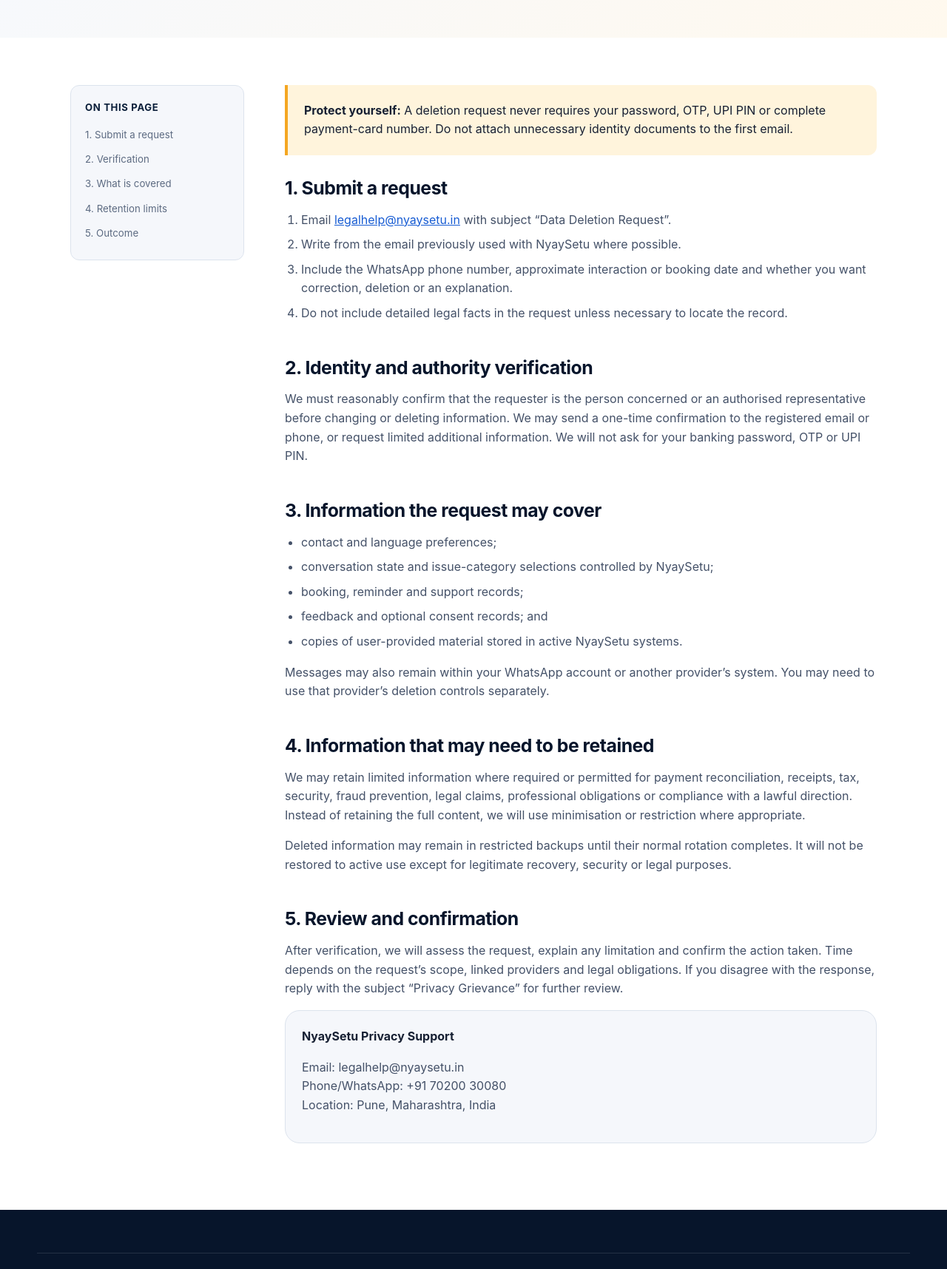
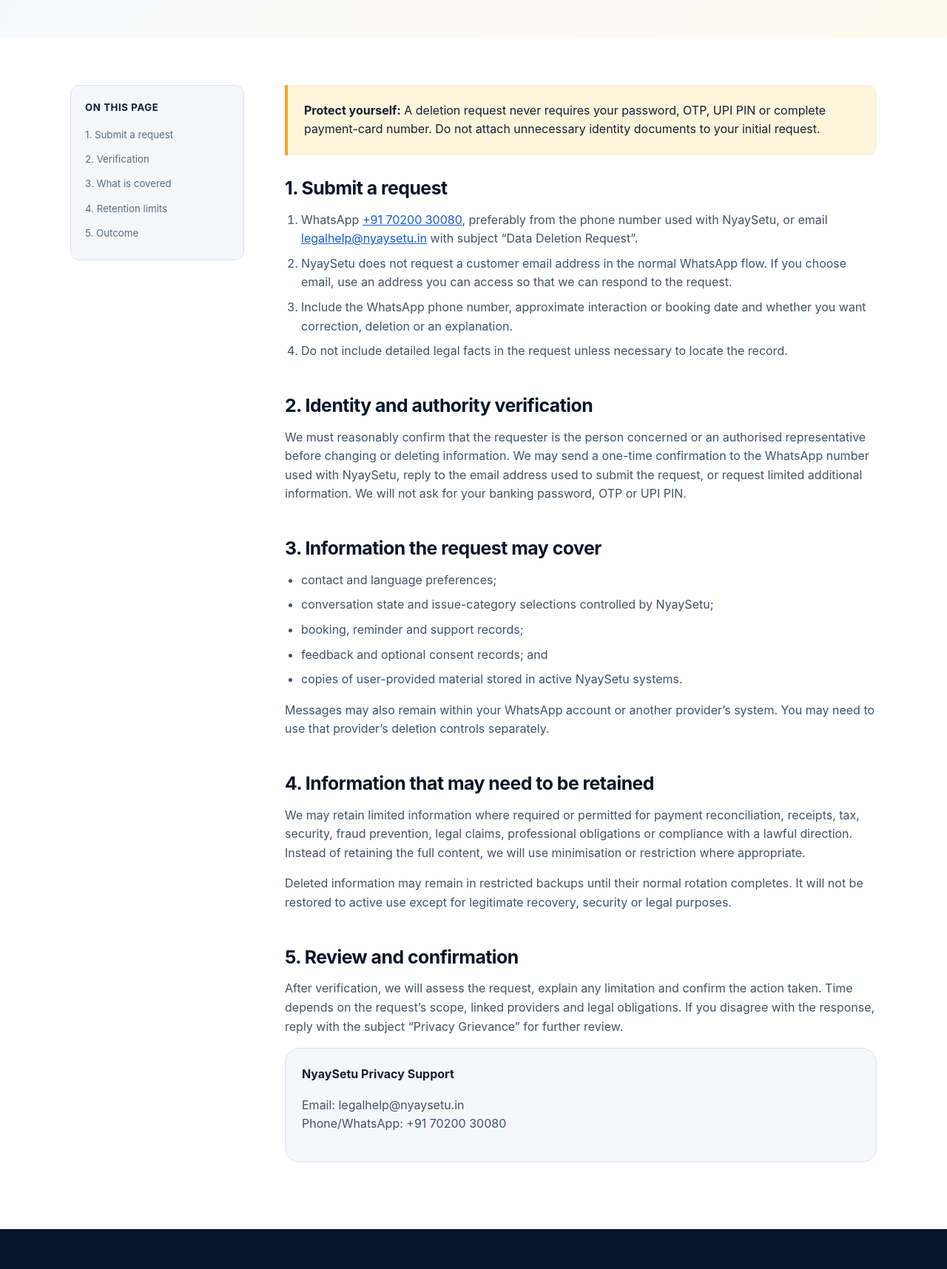
Before and after one commit to PKhaire/nyaysetu.github.io, a plain HTML site: page data-deletion.html in a window 1280 px wide. Shown: the part 351-2067 px from the top of the page at 74% size. Drawn offline with Linux system fonts and the light colour scheme.

Commit message:
Add files via upload
Clarify customer email handling in website policies

```diff
--- a/data-deletion.html
+++ b/data-deletion.html
@@ -2,10 +2,10 @@
 <body><a class="skip-link" href="#content">Skip to main content</a><header class="site-header"><nav class="nav container" aria-label="Primary navigation"><a class="brand" href="index.html"><span class="brand-mark">N</span><span class="brand-copy">NyaySetu<small>The Bridge to Justice</small></span></a><button class="menu-button" type="button" aria-label="Open navigation" aria-expanded="false" aria-controls="site-menu"><span></span></button><div class="nav-links" id="site-menu"><a href="privacy-policy.html">Privacy</a><a href="terms-and-conditions.html">Terms</a><a href="legal-disclaimer.html">Disclaimer</a><a class="button button-primary button-small" href="mailto:legalhelp@nyaysetu.in?subject=Data%20Deletion%20Request">Request deletion</a></div></nav></header>
 <main id="content"><section class="legal-hero"><div class="container"><span class="eyebrow">Your data choices</span><h1>Data Deletion Instructions</h1><p>Use this process to ask NyaySetu to correct or delete information linked to your interaction.</p><span class="last-updated">Last updated: 11 August 2026</span></div></section>
 <div class="legal-layout container"><aside class="legal-toc"><strong>On this page</strong><a href="#request">1. Submit a request</a><a href="#verification">2. Verification</a><a href="#scope">3. What is covered</a><a href="#limits">4. Retention limits</a><a href="#outcome">5. Outcome</a></aside><article class="legal-content">
-<div class="legal-intro"><strong>Protect yourself:</strong> A deletion request never requires your password, OTP, UPI PIN or complete payment-card number. Do not attach unnecessary identity documents to the first email.</div>
-<section id="request"><h2>1. Submit a request</h2><ol><li>Email <a href="mailto:legalhelp@nyaysetu.in?subject=Data%20Deletion%20Request">legalhelp@nyaysetu.in</a> with subject “Data Deletion Request”.</li><li>Write from the email previously used with NyaySetu where possible.</li><li>Include the WhatsApp phone number, approximate interaction or booking date and whether you want correction, deletion or an explanation.</li><li>Do not include detailed legal facts in the request unless necessary to locate the record.</li></ol></section>
-<section id="verification"><h2>2. Identity and authority verification</h2><p>We must reasonably confirm that the requester is the person concerned or an authorised representative before changing or deleting information. We may send a one-time confirmation to the registered email or phone, or request limited additional information. We will not ask for your banking password, OTP or UPI PIN.</p></section>
+<div class="legal-intro"><strong>Protect yourself:</strong> A deletion request never requires your password, OTP, UPI PIN or complete payment-card number. Do not attach unnecessary identity documents to your initial request.</div>
+<section id="request"><h2>1. Submit a request</h2><ol><li>WhatsApp <a href="https://wa.me/917020030080" target="_blank" rel="noopener">+91 70200 30080</a>, preferably from the phone number used with NyaySetu, or email <a href="mailto:legalhelp@nyaysetu.in?subject=Data%20Deletion%20Request">legalhelp@nyaysetu.in</a> with subject “Data Deletion Request”.</li><li>NyaySetu does not request a customer email address in the normal WhatsApp flow. If you choose email, use an address you can access so that we can respond to the request.</li><li>Include the WhatsApp phone number, approximate interaction or booking date and whether you want correction, deletion or an explanation.</li><li>Do not include detailed legal facts in the request unless necessary to locate the record.</li></ol></section>
+<section id="verification"><h2>2. Identity and authority verification</h2><p>We must reasonably confirm that the requester is the person concerned or an authorised representative before changing or deleting information. We may send a one-time confirmation to the WhatsApp number used with NyaySetu, reply to the email address used to submit the request, or request limited additional information. We will not ask for your banking password, OTP or UPI PIN.</p></section>
 <section id="scope"><h2>3. Information the request may cover</h2><ul><li>contact and language preferences;</li><li>conversation state and issue-category selections controlled by NyaySetu;</li><li>booking, reminder and support records;</li><li>feedback and optional consent records; and</li><li>copies of user-provided material stored in active NyaySetu systems.</li></ul><p>Messages may also remain within your WhatsApp account or another provider’s system. You may need to use that provider’s deletion controls separately.</p></section>
 <section id="limits"><h2>4. Information that may need to be retained</h2><p>We may retain limited information where required or permitted for payment reconciliation, receipts, tax, security, fraud prevention, legal claims, professional obligations or compliance with a lawful direction. Instead of retaining the full content, we will use minimisation or restriction where appropriate.</p><p>Deleted information may remain in restricted backups until their normal rotation completes. It will not be restored to active use except for legitimate recovery, security or legal purposes.</p></section>
-<section id="outcome"><h2>5. Review and confirmation</h2><p>After verification, we will assess the request, explain any limitation and confirm the action taken. Time depends on the request’s scope, linked providers and legal obligations. If you disagree with the response, reply with the subject “Privacy Grievance” for further review.</p><div class="contact-card"><strong>NyaySetu Privacy Support</strong><p>Email: legalhelp@nyaysetu.in<br>Phone/WhatsApp: +91 70200 30080<br>Location: Pune, Maharashtra, India</p></div></section>
+<section id="outcome"><h2>5. Review and confirmation</h2><p>After verification, we will assess the request, explain any limitation and confirm the action taken. Time depends on the request’s scope, linked providers and legal obligations. If you disagree with the response, reply with the subject “Privacy Grievance” for further review.</p><div class="contact-card"><strong>NyaySetu Privacy Support</strong><p>Email: legalhelp@nyaysetu.in<br>Phone/WhatsApp: +91 70200 30080</p></div></section>
 </article></div></main><footer class="site-footer"><div class="footer-bottom container"><span>© <span data-year>2026</span> NyaySetu</span><span><a href="privacy-policy.html">Privacy Policy</a> · <a href="terms-and-conditions.html">Terms</a> · <a href="index.html">Home</a></span></div></footer><script src="script.js" defer></script></body></html>
```
Also changed, not shown: cancellation-policy.html (+1 -1 lines), privacy-policy.html (+2 -2 lines), refund-policy.html (+1 -1 lines).
